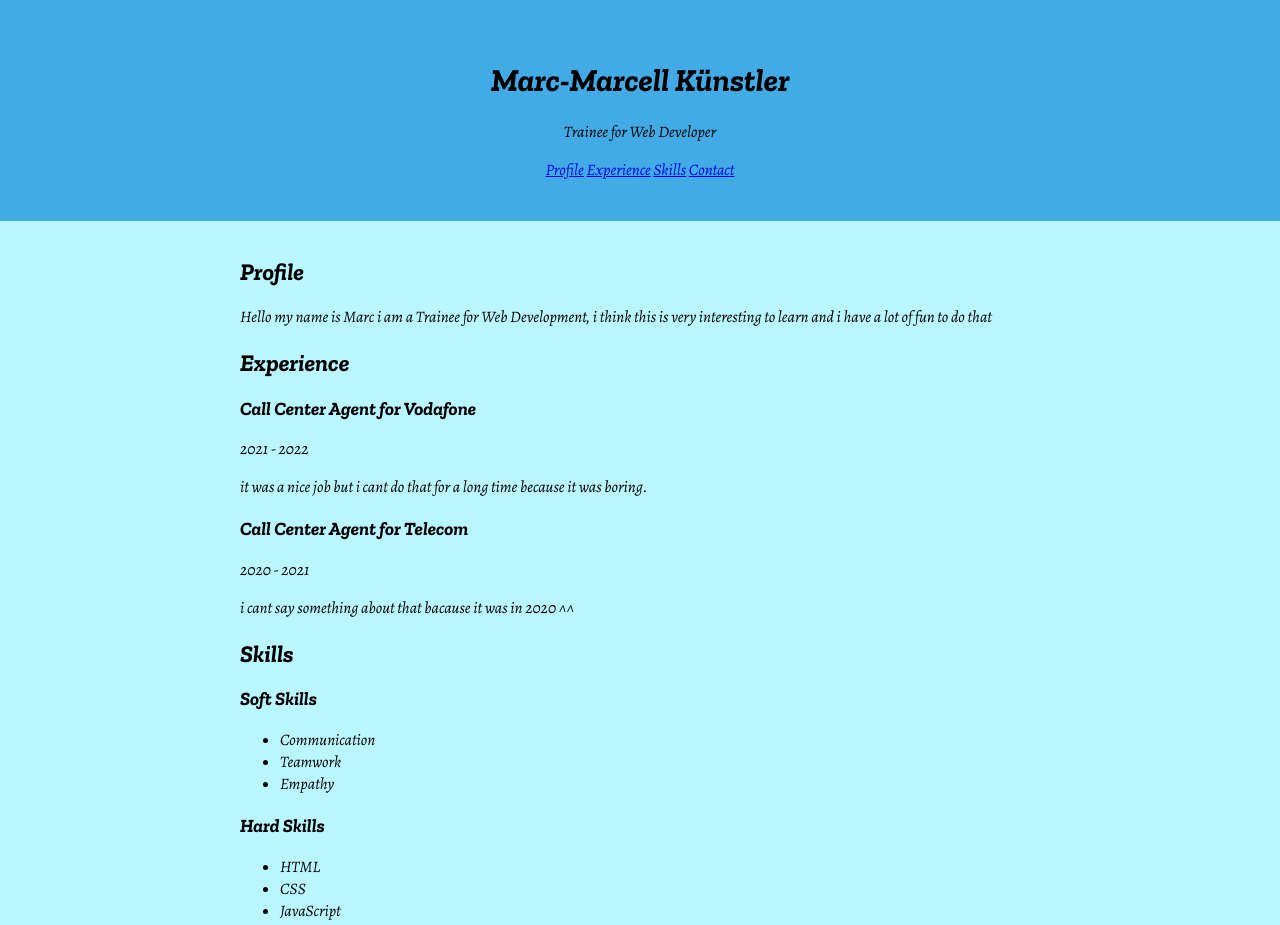
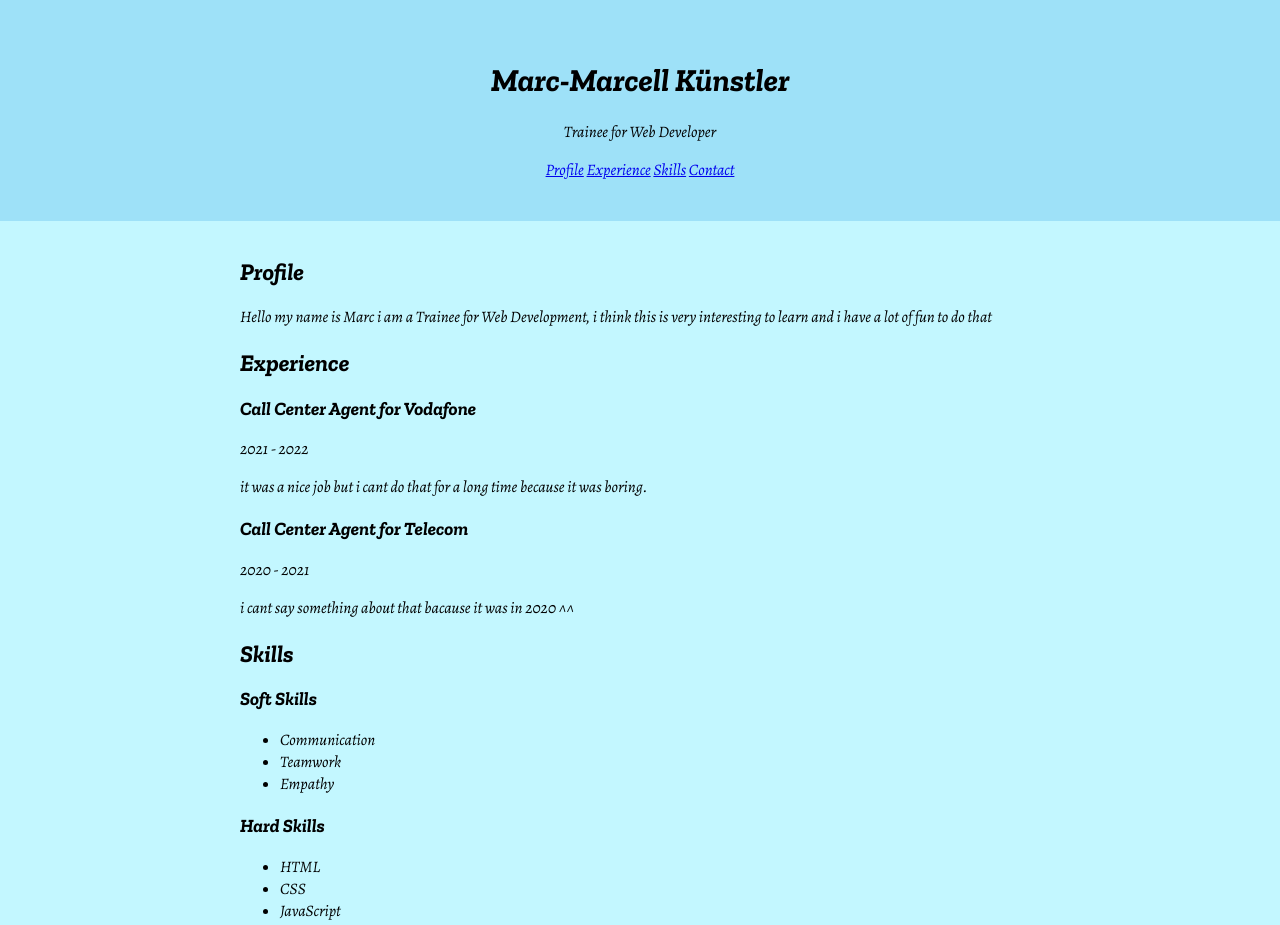
Before and after one commit to MarcMarcell/Coding, a plain HTML site: page CV Setup/index.html in a window 1280 px wide. Shown: the top 925 px of the page. Drawn offline with nearby package versions, Linux system fonts and the light colour scheme.

Commit message:
updated style.css

```diff
--- a/CV Setup/style.css
+++ b/CV Setup/style.css
@@ -19,13 +19,13 @@ h6 {
 
 body {
     margin: 0;
-    background-color: rgba(0, 225, 255, 0.27);
+    background-color: rgba(0, 225, 255, 0.237);
 }
 
 .header {
     padding: 40px 16px;
     text-align: center;
-    background-color: #0584d8a8;
+    background-color: #0584d831;
 }
 
 .main {
```
